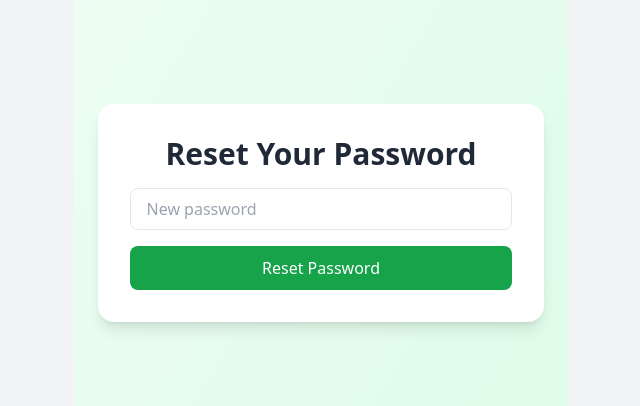
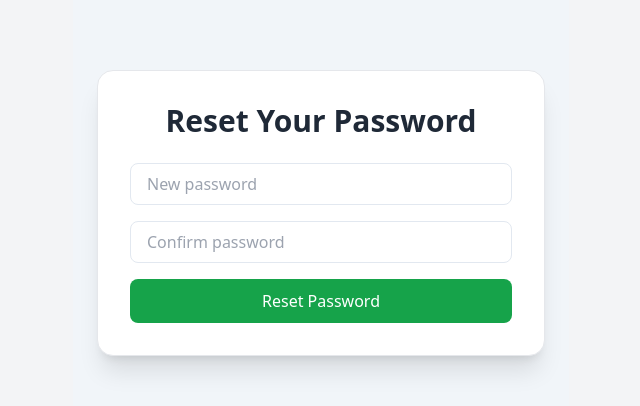
Before and after one commit to Halfwork9/Axivibe, a React (Vite) app: page /auth/reset-password/1 in a window 1280 px wide. Shown: the part 187-593 px from the top of the page, without its empty margins (319-959 px from the left). Built offline with nearby package versions, Linux system fonts and the light colour scheme; no server answers.

Commit message:
Update reset-password.jsx

```diff
--- a/src/pages/auth/reset-password.jsx
+++ b/src/pages/auth/reset-password.jsx
@@ -6,35 +6,61 @@ import { useNavigate, useParams } from "react-router-dom";
 
 export default function ResetPassword() {
   const [password, setPassword] = useState("");
+  const [confirmPassword, setConfirmPassword] = useState("");
+
   const { token } = useParams();
   const { toast } = useToast();
   const dispatch = useDispatch();
   const navigate = useNavigate();
   const { isLoading } = useSelector((state) => state.auth);
 
- const handleSubmit = async (e) => {
+  const handleSubmit = async (e) => {
     e.preventDefault();
+
     if (password !== confirmPassword) {
-      setMessage("Passwords do not match.");
+      toast({
+        title: "Error",
+        description: "Passwords do not match!",
+        variant: "destructive",
+      });
       return;
     }
+
     try {
-      const response = await axios.post(
-        "https://axivibe.onrender.com/api/auth/reset-password/" + token,
-        { password }
-      );
-      setMessage(response.data.message);
-      setTimeout(() => navigate("/login"), 2000); // Redirect to login
+      const action = await dispatch(resetPassword({ token, password }));
+
+      if (resetPassword.fulfilled.match(action)) {
+        toast({
+          title: "Success",
+          description: "Password reset successful!",
+        });
+        navigate("/auth/login");
+      } else {
+        toast({
+          title: "Error",
+          description: action.payload?.message || "Reset failed",
+          variant: "destructive",
+        });
+      }
     } catch (error) {
-      setMessage(error.response?.data?.message || "Something went wrong.");
+      toast({
+        title: "Error",
+        description: "Something went wrong.",
+        variant: "destructive",
+      });
     }
   };
+
   return (
-    <div className="min-h-screen flex items-center justify-center bg-gradient-to-br from-green-50 to-green-100 px-6">
-      <div className="max-w-md w-full bg-white p-8 rounded-2xl shadow-lg">
-        <h2 className="text-3xl font-semibold text-center text-gray-800 mb-4">
+    <div className="min-h-screen flex items-center justify-center bg-[#f1f5f9] px-6">
+      <div
+        className="max-w-md w-full p-8 rounded-2xl shadow-xl bg-white
+                   border border-gray-200"
+      >
+        <h2 className="text-3xl font-semibold text-center text-gray-800 mb-6">
           Reset Your Password
         </h2>
+
         <form onSubmit={handleSubmit} className="space-y-4">
           <input
             type="password"
@@ -42,12 +68,22 @@ export default function ResetPassword() {
             value={password}
             onChange={(e) => setPassword(e.target.value)}
             required
-            className="w-full px-4 py-2 border rounded-lg focus:ring-2 focus:ring-green-400 outline-none"
+            className="w-full px-4 py-2 border rounded-lg focus:ring-2 focus:ring-green-500 outline-none"
           />
+
+          <input
+            type="password"
+            placeholder="Confirm password"
+            value={confirmPassword}
+            onChange={(e) => setConfirmPassword(e.target.value)}
+            required
+            className="w-full px-4 py-2 border rounded-lg focus:ring-2 focus:ring-green-500 outline-none"
+          />
+
           <button
             type="submit"
             disabled={isLoading}
-            className="w-full py-2.5 bg-green-600 text-white rounded-lg font-medium hover:bg-green-700 transition"
+            className="w-full py-2.5 bg-green-600 text-white rounded-lg font-medium hover:bg-green-700 transition disabled:opacity-50"
           >
             {isLoading ? "Updating..." : "Reset Password"}
           </button>
```
